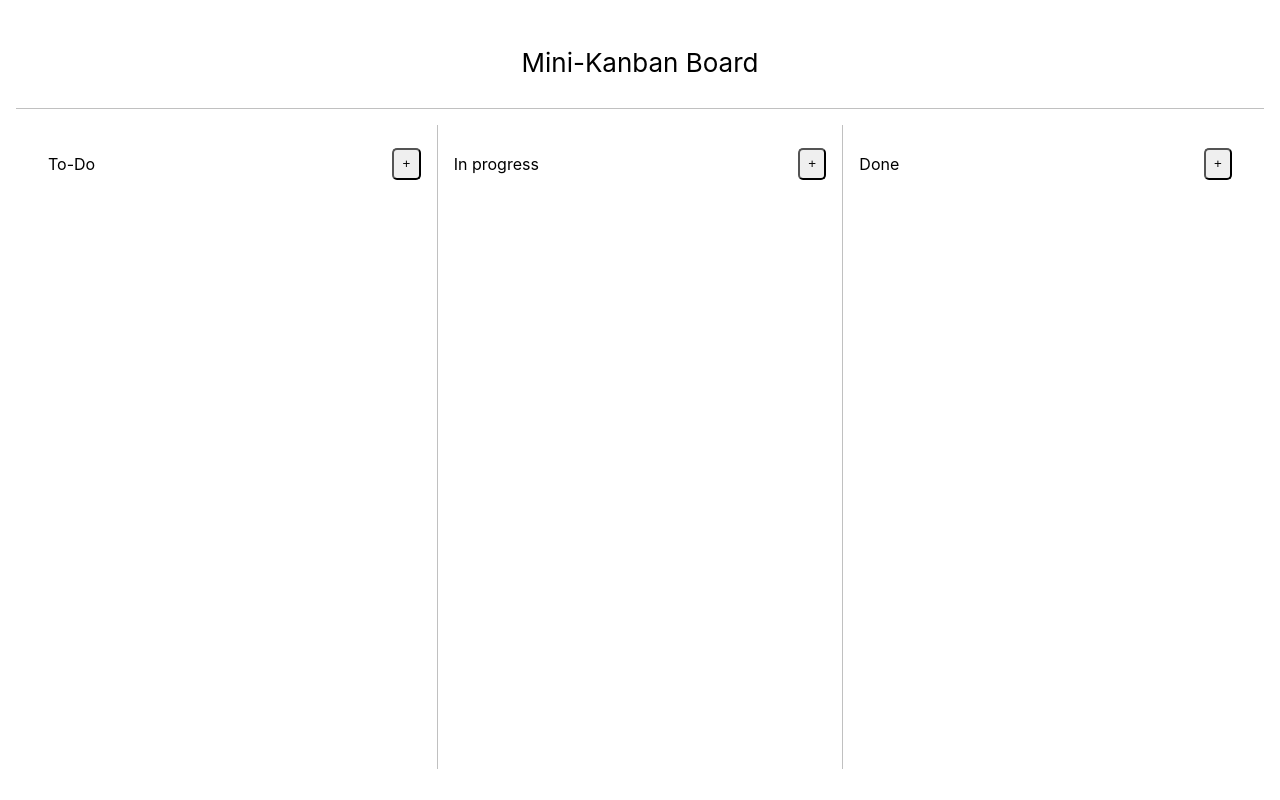
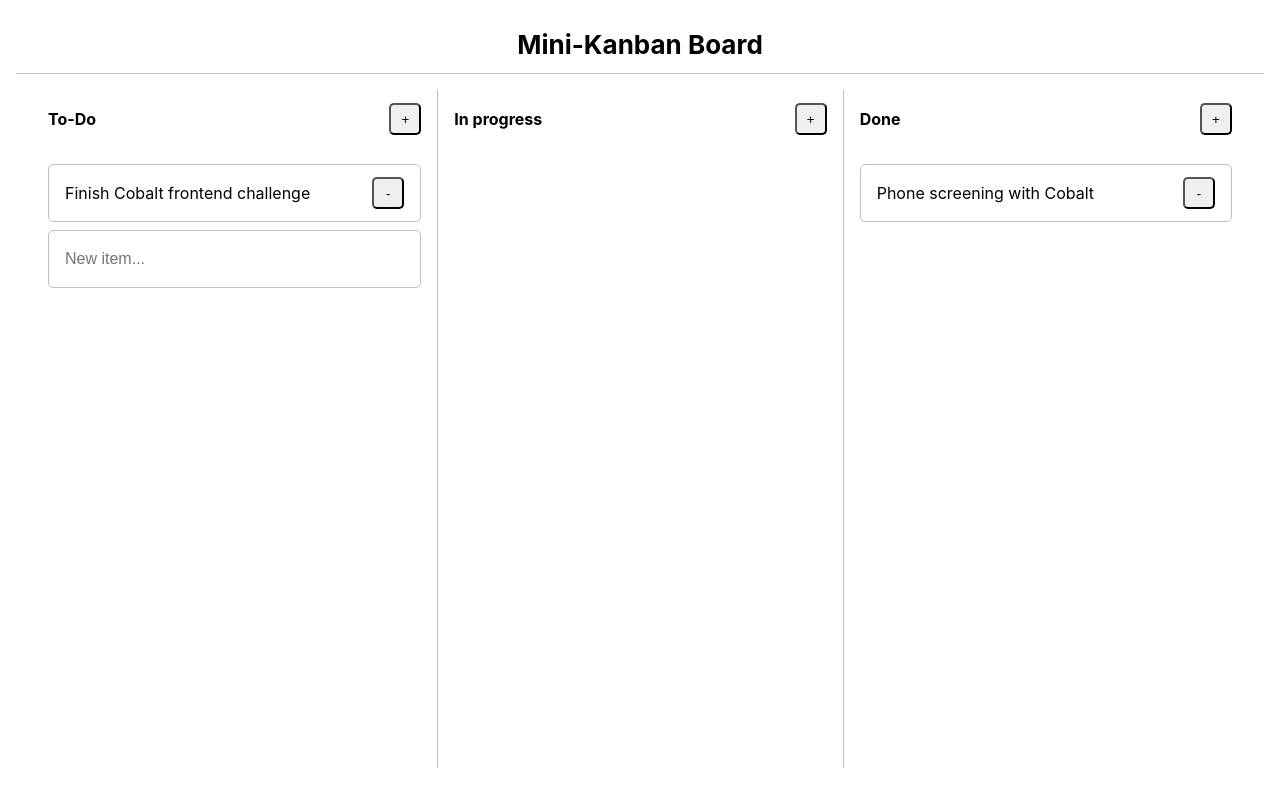
Before and after one commit to fabmarc/mini-kanban, a React (Create React App) app: page / in a window 1280 px wide. Built offline with nearby package versions, Linux system fonts and the light colour scheme.

Commit message:
Restructure components

```diff
--- a/src/App.css
+++ b/src/App.css
@@ -1,6 +1,9 @@
+* {
+  box-sizing: border-box;
+}
+
 .App {
   text-align: center;
-  /* padding: 18px; */
 }
 
 .App-header {
--- a/src/components/Board.js
+++ b/src/components/Board.js
@@ -1,43 +1,74 @@
 import React from 'react';
+import _ from 'lodash';
 import styled from 'styled-components';
 import Column from './Column';
 
 const Wrapper = styled.div`
   height: 100vh;
-  box-sizing: border-box;
   padding: 16px;
 `;
 
 const Header = styled.div`
-  // background: yellow;
-  height: 12%;
+  height: 58px;
   display: flex;
   flex-direction: column;
   align-items: center;
   font-size: calc(10px + 2vmin);
+  font-weight: bold;
   justify-content: center;
   border-bottom: 1px solid silver;
 `;
 
 const Columns = styled.div`
-  // background: lightgreen;
-  height: 88%;
+  height: calc(100% - 58px);
   display: flex;
   flex-direction: row;
   align-items: center;
   justify-content: center;
-  box-sizing: border-box;
   padding: 16px;
 `;
 
+const columns = {
+  todo: 'To-Do',
+  ongoing: 'In progress',
+  done: 'Done',
+};
+
+const tickets = {
+  done: [{
+    id: 1,
+    description: 'Phone screening with Cobalt',
+    status: 'done',
+    edit: false,
+  }],
+  todo: [{
+    id: 2,
+    description: 'Finish Cobalt frontend challenge',
+    status: 'todo',
+    edit: false,
+  }, {
+    id: 3,
+    description: '',
+    status: 'todo',
+    edit: true,
+  }],
+};
+
 function Board() {
+  const statuses = Object.keys(columns);
   return (
     <Wrapper>
       <Header>Mini-Kanban Board</Header>
       <Columns>
-        <Column header="To-Do" status="todo" />
-        <Column header="In progress" status="ongoing" />
-        <Column header="Done" status="done" />
+        {_.map(statuses, status => (
+          <Column
+            key={status}
+            tickets={tickets[status]}
+            width={`${100 / statuses.length}%`}
+            header={columns[status]}
+            status={status}
+          />
+        ))}
       </Columns>
     </Wrapper>
   );
--- /dev/null
+++ b/src/components/Button.js
@@ -0,0 +1,10 @@
+import styled from 'styled-components';
+
+const Button = styled.button`
+  width: 32px;
+  height: 32px;
+  border-radius: 5px;
+  margin: 16px;
+`;
+
+export default Button;
--- a/src/components/Column.js
+++ b/src/components/Column.js
@@ -1,9 +1,12 @@
 import React from 'react';
+import _ from 'lodash';
 import styled from 'styled-components';
+import Ticket from './Ticket';
+import Button from './Button';
+import Title from './Title';
 
 const Wrapper = styled.div`
-  // background: lightyellow;
-  width: 100%;
+  width: ${props => props.width || '100%'};
   height: 100%;
   border-left: 1px solid silver;
   &:first-child {
@@ -12,36 +15,27 @@ const Wrapper = styled.div`
 `;
 
 const Header = styled.div`
-  // background: yellow;
-  height: 12%;
+  width: 100%;
+  height: 58px;
   display: flex;
   align-items: center;
 `;
 
-const Title = styled.div`
-  // background: lightblue;
-  text-align: left;
-  width: 100%;
+const Tickets = styled.div`
+  height: calc(100% - 58px);
   padding: 16px;
 `;
 
-const Button = styled.button`
-  // background: lightblue;
-  width: 32px;
-  height: 32px;
-  float: right;
-  margin: 16px;
-  border-radius: 5px;
-`;
-
-function Column({ header }) {
+function Column({ header, width, tickets }) {
   return (
-    <Wrapper>
+    <Wrapper width={width}>
       <Header>
-        <Title>{header}</Title>
-        {/* <Action><button style={{ width: 32, height: 32 }}>+</button></Action> */}
+        <Title bold>{header}</Title>
         <Button>+</Button>
       </Header>
+      <Tickets>
+        {_.map(tickets, ticket => <Ticket value={ticket} />)}
+      </Tickets>
     </Wrapper>
   );
 }
--- /dev/null
+++ b/src/components/Ticket.js
@@ -0,0 +1,42 @@
+import React from 'react';
+import styled from 'styled-components';
+import Button from './Button';
+import Title from './Title';
+
+const Wrapper = styled.div`
+  width: 100%;
+  height: 58px;
+  display: flex;
+  align-items: center;
+  border-radius: 5px;
+  border: 1px solid silver;
+  margin-bottom: 8px;
+`;
+
+const TextBox = styled.input`
+  height: 58px;
+  display: flex;
+  width: 100%;
+  align-items: center;
+  border-radius: 5px;
+  border: 1px solid silver;
+  margin-bottom: 8px;
+  font-size: inherit;
+  padding: 16px;
+`;
+
+function Ticket({ value }) {
+  return (
+    value.edit ?
+      <TextBox
+        placeholder="New item..."
+        value={value.description}
+      /> :
+      <Wrapper>
+        <Title>{value.description}</Title>
+        <Button>-</Button>
+      </Wrapper>
+  );
+}
+
+export default Ticket;
--- /dev/null
+++ b/src/components/Title.js
@@ -0,0 +1,16 @@
+import styled, { css } from 'styled-components';
+
+const Title = styled.div`
+  text-align: left;
+  width: calc(100% - 64px);
+  padding: 16px 0 16px 16px;
+  overflow: hidden;
+  white-space: nowrap;
+  text-overflow: ellipsis;
+  ${props => props.bold &&
+    css`
+      font-weight: bold;
+    `}
+`;
+
+export default Title;
```
